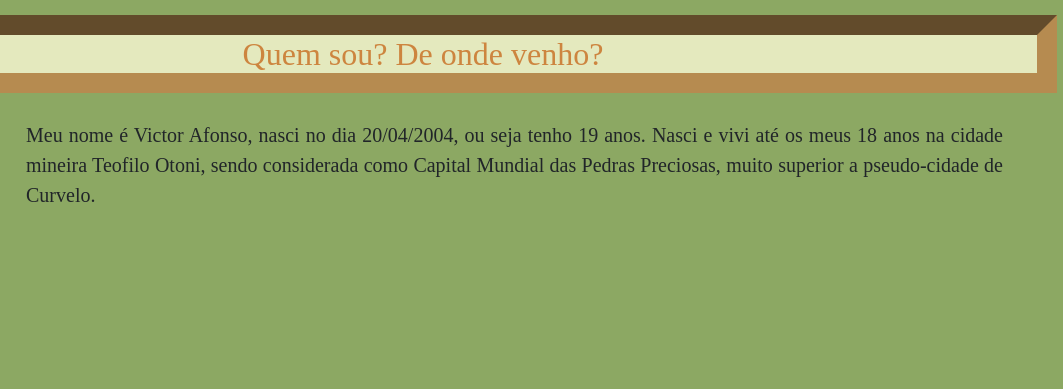
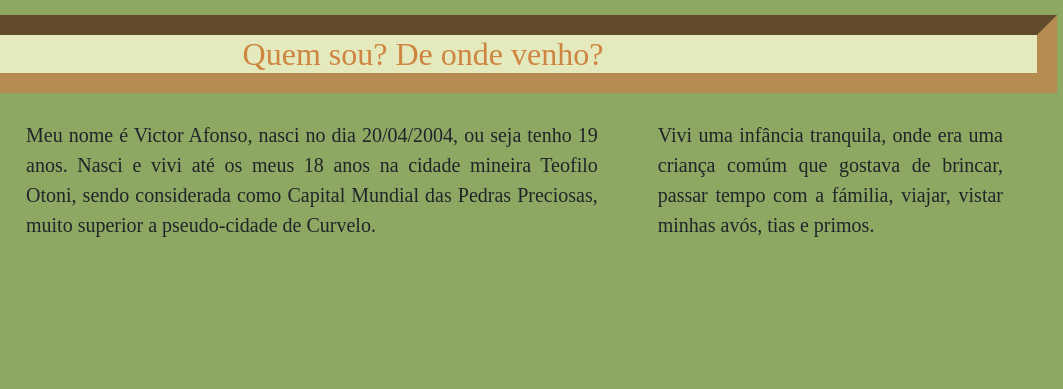
Before and after one commit to Victorats/Meu-site, a plain HTML site: page Meu-site/html/index.html in a window 1280 px wide. Shown: the part 265-654 px from the top of the page, 217-1280 px from the left. Drawn offline with nearby package versions, Linux system fonts and the light colour scheme; files whose address does not match are found by name.

Commit message:
readme atualizacao

```diff
--- a/Meu-site/html/index.html
+++ b/Meu-site/html/index.html
@@ -186,6 +186,8 @@
                     Nasci e vivi até os meus 18 anos na cidade mineira Teofilo Otoni,
                     sendo considerada como Capital Mundial das Pedras Preciosas, muito superior a pseudo-cidade de
                     Curvelo.</p>
+                <p style="margin-top: 1em;">Vivi uma infância tranquila, onde era uma criança comúm que gostava de
+                    brincar, passar tempo com a fámilia, viajar, vistar minhas avós, tias e primos.</p>
 
             </div>
             <div>
```
Also changed, not shown: 1 other file.
